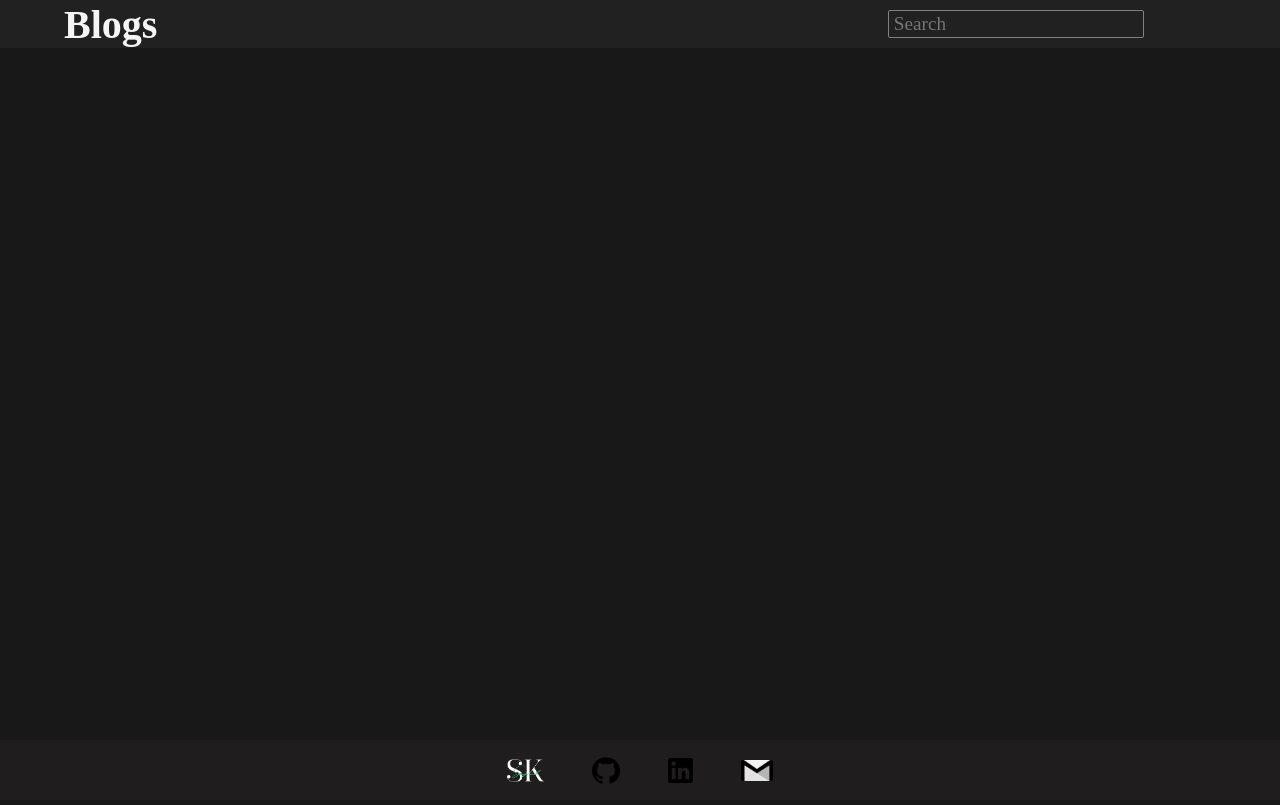
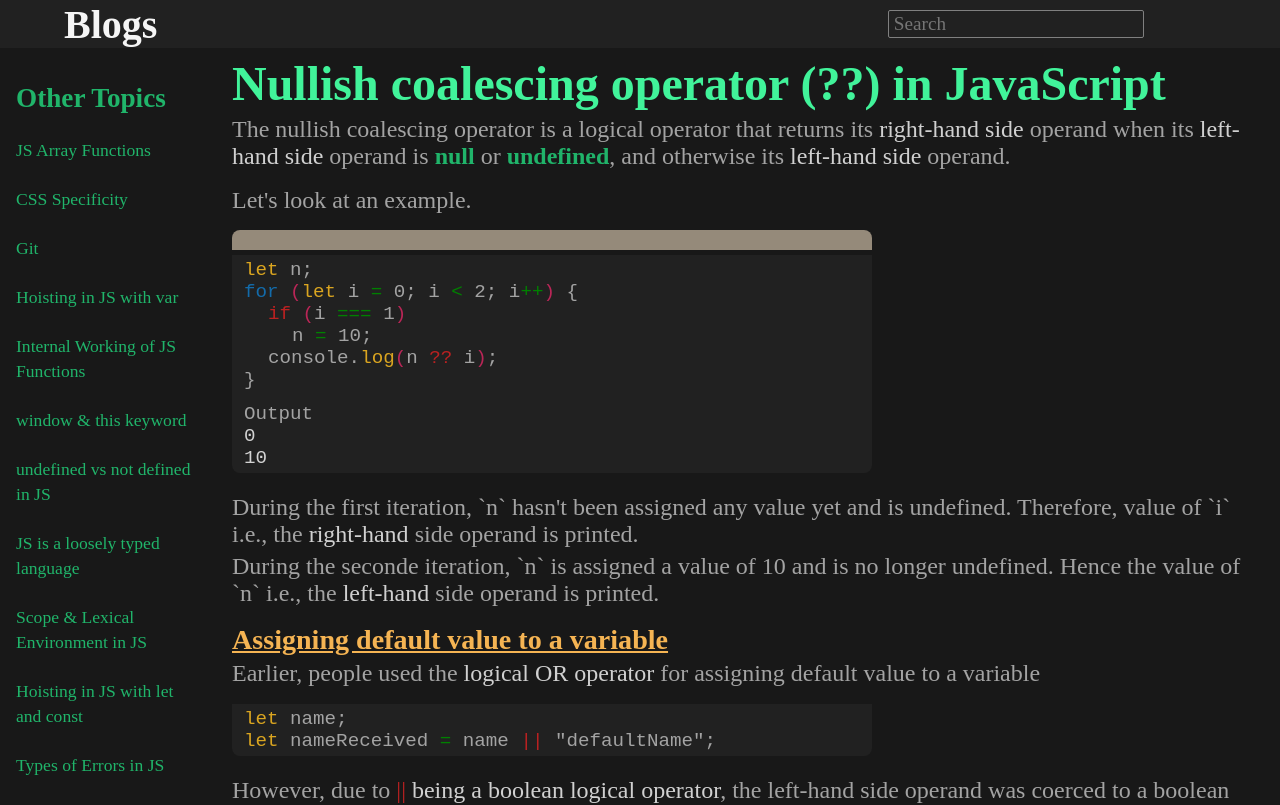
Before and after one commit to SoumyaSagnik/Blogs, a React (Create React App) app: page /js-nullish in a window 1280 px wide. Before the commit this address had no page. Shown: the top 805 px of the page. Built offline with nearby package versions, Linux system fonts and the light colour scheme; a web font is replaced by a local one.

Commit message:
article nullish coalescing operator added

```diff
--- a/src/App.css
+++ b/src/App.css
@@ -316,6 +316,10 @@ footer img#mail {
   color: goldenrod;
 }
 
+.blue {
+  color: rgb(19, 107, 170);
+}
+
 .bold {
   font-weight: bold;
 }
@@ -491,6 +495,10 @@ footer img#mail {
   color: red;
 }
 
+.blue::selection {
+  color: rgb(13, 161, 235);
+}
+
 aside a::selection {
   color: rgb(10, 243, 22);
 }
--- a/src/App.js
+++ b/src/App.js
@@ -26,6 +26,7 @@ import Jargons from "./Pages/Jargons";
 import Callback from "./Pages/Callback";
 import EventLoop from "./Pages/EventLoop";
 import OptionalChaining from "./Pages/OptionalChaining";
+import Nullish from "./Pages/Nullish";
 
 const App = () => {
   const navigate = useNavigate();
@@ -215,6 +216,15 @@ const App = () => {
               </>
             }
           />
+          <Route
+            path="/js-nullish"
+            element={
+              <>
+                <Sidebar data={notes} />
+                <Nullish />
+              </>
+            }
+          />
         </Routes>
       </AnimatePresence>
       <Footer />
--- /dev/null
+++ b/src/Pages/Nullish.js
@@ -0,0 +1,108 @@
+import Code from "../components/Code";
+import { motion } from "framer-motion";
+
+const Nullish = () => {
+  const leftCurly = "{";
+  const rightCurly = "}";
+  return (
+    <motion.div
+      initial={{ opacity: 0 }}
+      animate={{ opacity: 1 }}
+      exit={{ opacity: 0 }}
+      transition={{ duration: 0.25 }}
+    >
+      <div className="content page">
+        <h1>Nullish coalescing operator (??) in JavaScript</h1>
+        <p>
+          The nullish coalescing operator is a logical operator that returns its{" "}
+          <span className="white">right-hand side</span> operand when its{" "}
+          <span className="white">left-hand side</span> operand is{" "}
+          <span className="green">null</span> or{" "}
+          <span className="green">undefined</span>, and otherwise its{" "}
+          <span className="white">left-hand side</span> operand.
+        </p>
+        <p className="space-all">Let's look at an example.</p>
+        <Code />
+        <pre>
+          <div className="code-body">
+            <p>
+              <span className="yellow">let </span>n;
+            </p>
+            <p>
+              <span className="blue">for </span>
+              <span className="pink">(</span>
+              <span className="yellow">let </span>i
+              <span className="grn"> = </span>0; i{" "}
+              <span className="grn">{"<"}</span> 2; i
+              <span className="grn">++</span>
+              <span className="pink">)</span> {leftCurly}
+            </p>
+            <p className="space-list">
+              <span className="red">if </span>
+              <span className="pink">(</span>i<span className="grn"> === </span>
+              1<span className="pink">)</span>
+            </p>
+            <p className="space-list2">
+              n<span className="grn"> = </span>10;
+            </p>
+            <p className="space-list">
+              console.
+              <span className="yellow">log</span>
+              <span className="pink">(</span>n <span className="red">?? </span>i
+              <span className="pink">)</span>;
+            </p>
+            <p>{rightCurly}</p>
+            <p className="space-top">Output</p>
+            <p className="white">0</p>
+            <p className="white">10</p>
+          </div>
+        </pre>
+        <p>
+          During the first iteration, `n` hasn't been assigned any value yet and
+          is undefined. Therefore, value of `i` i.e., the{" "}
+          <span className="white">right-hand</span> side operand is printed.
+        </p>
+        <p className="space-bottom">
+          During the seconde iteration, `n` is assigned a value of 10 and is no
+          longer undefined. Hence the value of `n` i.e., the{" "}
+          <span className="white">left-hand</span> side operand is printed.
+        </p>
+        <h3>Assigning default value to a variable</h3>
+        <p className="space-bottom">
+          Earlier, people used the{" "}
+          <span className="white">logical OR operator</span> for assigning
+          default value to a variable
+        </p>
+        <pre>
+          <div className="code-body">
+            <p>
+              <span className="yellow">let </span>name;
+            </p>
+            <p>
+              <span className="yellow">let </span>nameReceived
+              <span className="grn"> = </span>name{" "}
+              <span className="red">|| </span>"defaultName";
+            </p>
+          </div>
+        </pre>
+        <p>
+          However, due to <span className="red">|| </span>{" "}
+          <span className="white">being a boolean logical operator</span>, the
+          left-hand side operand was coerced to a boolean for the evaluation and
+          any <span className="green">falsy</span> value, (like 0, '', Nan,
+          false, etc.) was not returned. This behavior may cause unexpected
+          consequences if you consider <span className="white">0, '',</span> or{" "}
+          <span className="white">Nan</span> as valid values.
+        </p>
+        <p className="space-top">
+          The nullish coalescing operator avoids this pitfall by only returning
+          the second operand when the first one is either{" "}
+          <span className="white">undefined</span> or{" "}
+          <span className="white">null</span> and no other value.
+        </p>
+      </div>
+    </motion.div>
+  );
+};
+
+export default Nullish;
--- a/src/meta.json
+++ b/src/meta.json
@@ -142,5 +142,13 @@
     "desc": "Brief overview of optional chaining in JavaScript.",
     "link": "/js-optionalChaining",
     "search": ["javascript"]
+  },
+  {
+    "id": 19,
+    "topic": "Nullish Coalescing in JS",
+    "type": "js",
+    "desc": "Brief overview of the nullish coalescing operator (??) in JavaScript.",
+    "link": "/js-nullish",
+    "search": ["javascript"]
   }
 ]
```
